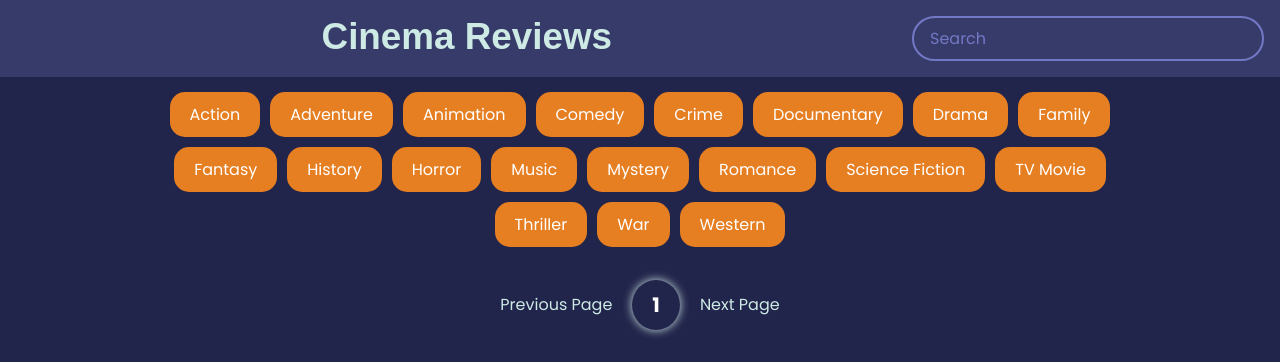
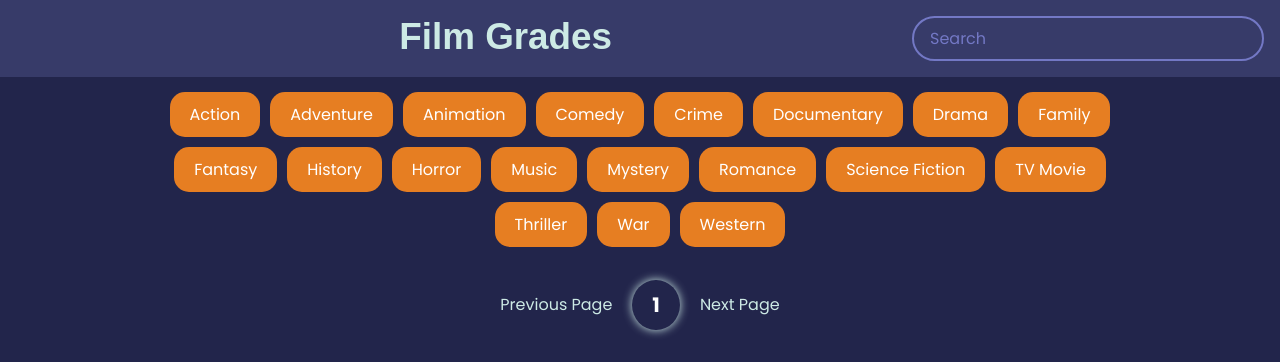
Before and after one commit to yuvraj-kalsi/Cinema-Reviews, a plain HTML site: page index.html in a window 1280 px wide. Drawn offline with Linux system fonts and the light colour scheme; no server answers.

Commit message:
Update index.html

```diff
--- a/index.html
+++ b/index.html
@@ -8,7 +8,7 @@
 </head>
 <body>
     <header>
-        <div class = "title"> Cinema Reviews </div>
+        <div class = "title"> Film Grades </div>
         <form  id="form">
             <input type="text" placeholder="Search" id="search" class="search">
         </form>
```
